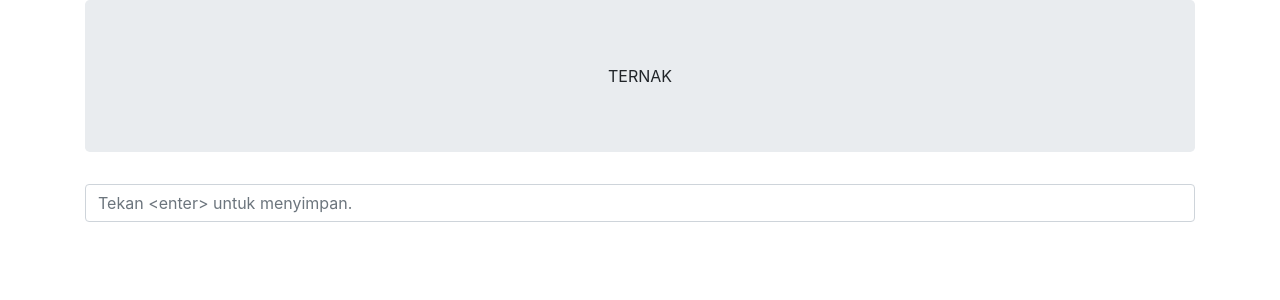
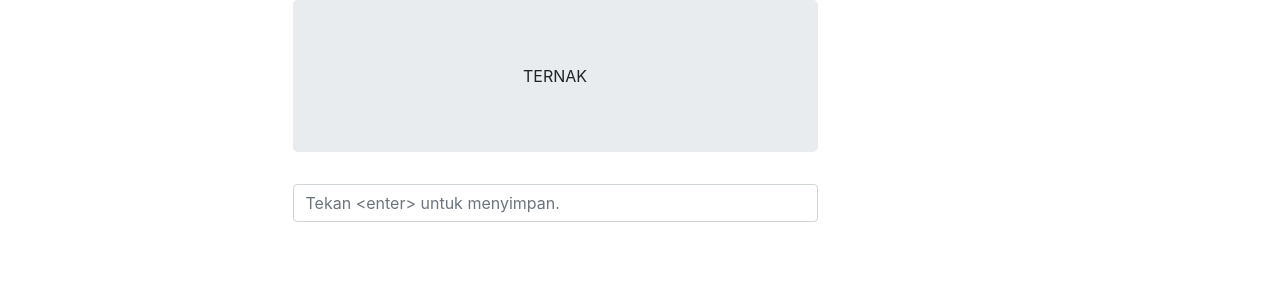
Before and after one commit to hadihammurabi/react-indexeddb, a React (Create React App) app: page / in a window 1280 px wide. Shown: the top 300 px of the page. Built offline with nearby package versions, Linux system fonts and the light colour scheme.

Commit message:
Mengecilkan lebar tampilan

```diff
--- a/src/App.js
+++ b/src/App.js
@@ -2,7 +2,7 @@ import React, { Component } from 'react';
 import Form from './components/Form';
 import List from './components/List';
 import Ternak from './components/Ternak';
-import { Container, Row } from 'reactstrap';
+import { Container, Row, Col } from 'reactstrap';
 import { add, get } from './services/ternak';
 
 class App extends Component {
@@ -44,7 +44,8 @@ class App extends Component {
       this.setState({ ...this.state, data: ternak });
     })
     return (
-      <Container>
+      <Container className="row">
+        <Col sm={{ size: 6, offset: 3 }}>
           <Row>
             <Ternak
               ternak={this.state.ternak}
@@ -60,6 +61,7 @@ class App extends Component {
               baru={this.state.baru}
               onItemClick={item => this.onItemClick(item)}/>
           </Row>
+        </Col>
       </Container>
     );
   }
--- a/src/components/Form.js
+++ b/src/components/Form.js
@@ -1,6 +1,5 @@
 import React from 'react';
 import { Container, InputGroup, Input } from 'reactstrap';
-import { add } from '../services/ternak';
 
 export default ({ onBaru }) => {
   return (
@@ -14,8 +13,7 @@ export default ({ onBaru }) => {
 
 const onKeyUp = (e, onBaru) => {
   if (e.keyCode === 13 && e.target.value !== ''){
-    add(e.target.value);
-    onBaru(e.target.value);
+    onBaru(e.target.value.toLowerCase());
     e.target.value = '';
   }
 }
```
Lines whose indentation alone changed are shown as unchanged.
